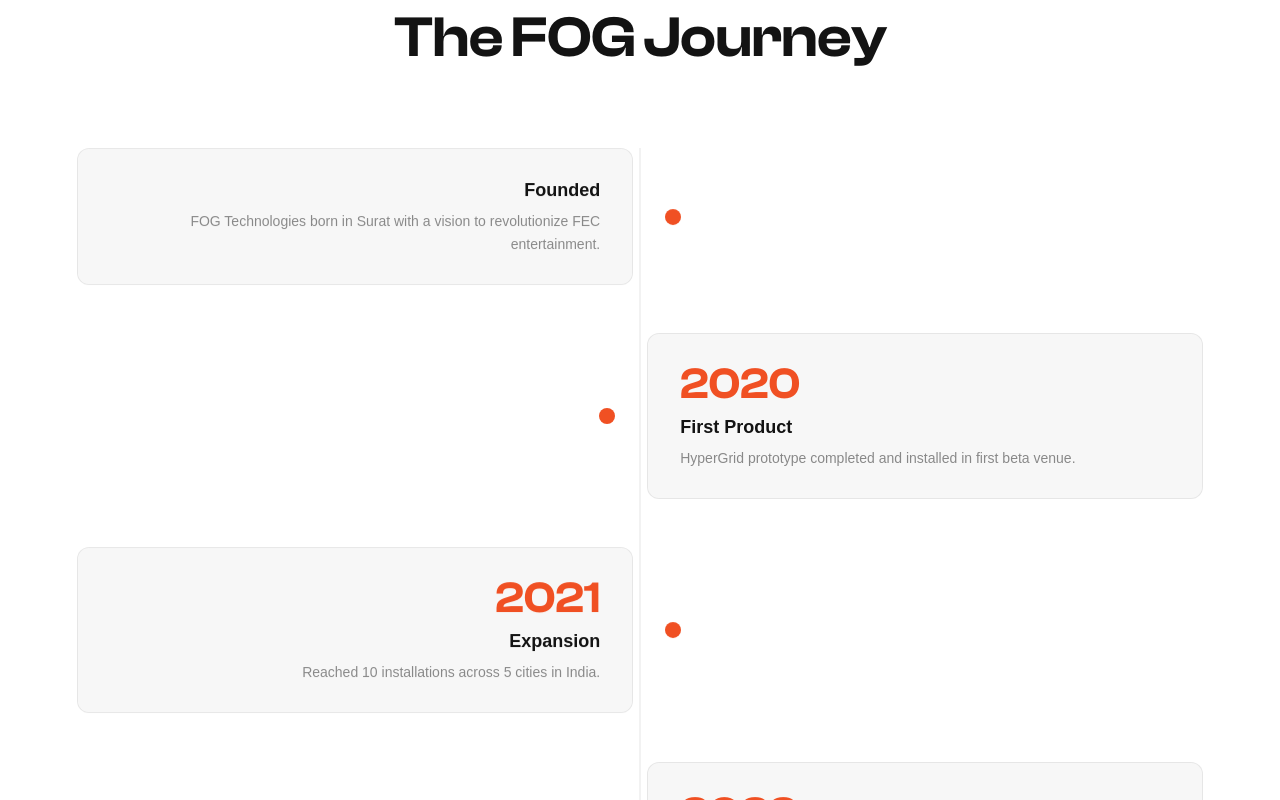
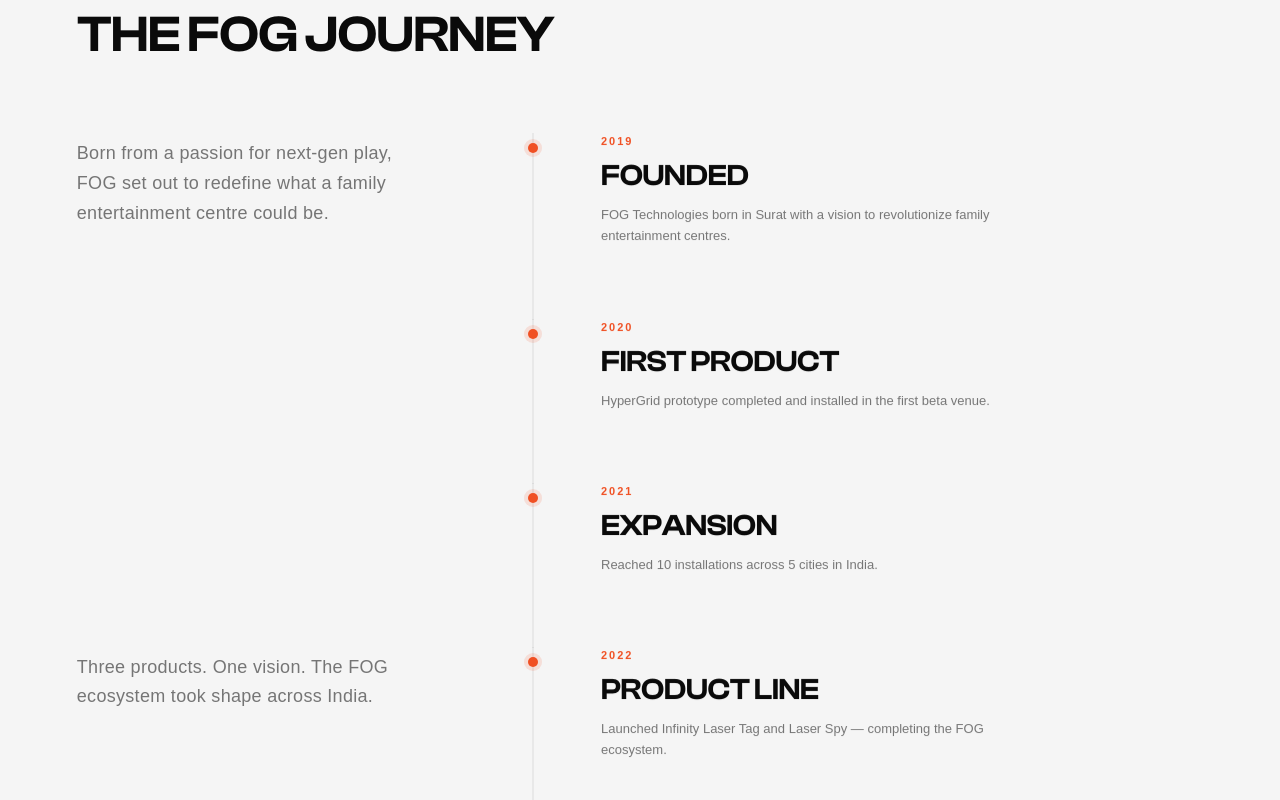
Before and after one commit to anusha342/fog-website-redesign, a Next.js app: page /about in a window 1280 px wide. Shown: the part 2040-2840 px from the top of the page. Built offline with nearby package versions, Linux system fonts and the light colour scheme; a web font is replaced by a local one.

Commit message:
style(about + team): section 4 timeline — 3-column grid layout with sparse left blurbs, left-align team title, rename to "Our Team";

```diff
--- a/app/about/AboutClient.tsx
+++ b/app/about/AboutClient.tsx
@@ -82,12 +82,12 @@
 ];
 
 const TIMELINE = [
-  { year: '',     title: 'Founded',        desc: 'FOG Technologies born in Surat with a vision to revolutionize FEC entertainment.', side: 'left', delay: '' },
-  { year: '2020', title: 'First Product',  desc: 'HyperGrid prototype completed and installed in first beta venue.',                  side: 'right', delay: '0.1' },
-  { year: '2021', title: 'Expansion',      desc: 'Reached 10 installations across 5 cities in India.',                               side: 'left',  delay: '0.05' },
-  { year: '2022', title: 'Product Line',   desc: 'Launched Infinity Laser Tag and Laser Spy attractions.',                           side: 'right', delay: '0.1' },
-  { year: '2023', title: 'AI Integration', desc: 'Introduced Statue Game with computer vision technology.',                          side: 'left',  delay: '0.05' },
-  { year: '2024', title: 'Global',         desc: 'Announced international expansion into UAE, Singapore, and UK.',                   side: 'right', delay: '0.1' },
+  { year: '2019', title: 'Founded',        desc: 'FOG Technologies born in Surat with a vision to revolutionize family entertainment centres.',    blurb: 'Born from a passion for next-gen play, FOG set out to redefine what a family entertainment centre could be.' },
+  { year: '2020', title: 'First Product',  desc: 'HyperGrid prototype completed and installed in the first beta venue.',                           blurb: '' },
+  { year: '2021', title: 'Expansion',      desc: 'Reached 10 installations across 5 cities in India.',                                             blurb: '' },
+  { year: '2022', title: 'Product Line',   desc: 'Launched Infinity Laser Tag and Laser Spy — completing the FOG ecosystem.',                      blurb: 'Three products. One vision. The FOG ecosystem took shape across India.' },
+  { year: '2023', title: 'AI Integration', desc: 'Introduced Statue Game powered by real-time computer vision.',                                   blurb: '' },
+  { year: '2024', title: 'Global Reach',   desc: 'Expansion into UAE, Singapore, and UK — bringing FOG to 3 new continents.',                     blurb: '' },
 ];
 
 const TEAM = [
@@ -243,25 +243,30 @@
             </h2>
           </div>
 
-          <div className={styles.tlList}>
-            <div className={styles.tlLine} aria-hidden="true" />
+          <div className={styles.tlBody}>
+            {TIMELINE.map((item, i) => {
+              const isLast = i === TIMELINE.length - 1;
+              return (
+                <div key={i} className={styles.tlRow}>
+                  {/* Left — sparse contextual blurb */}
+                  <div className={styles.tlLeftCell}>
+                    {item.blurb && <p className={styles.tlBlurb}>{item.blurb}</p>}
+                  </div>
 
-            {TIMELINE.map((item, i) => (
-              <div
-                key={i}
-                className={`${styles.tlItem} ${item.side === 'right' ? styles.tlItemRight : styles.tlItemLeft}`}
-                data-reveal
-                {...(item.delay ? { 'data-reveal-delay': item.delay } : {})}
-              >
-                <div className={styles.tlContent}>
-                  {item.year && <span className={styles.tlYear}>{item.year}</span>}
-                  <h3 className={styles.tlTitle}>{item.title}</h3>
-                  <p className={styles.tlDesc}>{item.desc}</p>
+                  {/* Centre — continuous spine + accent dot */}
+                  <div className={`${styles.tlMidCell}${isLast ? ` ${styles.tlMidCellLast}` : ''}`}>
+                    <span className={styles.tlDot} aria-hidden="true" />
+                  </div>
+
+                  {/* Right — year badge, heading, description */}
+                  <div className={styles.tlRightCell} data-reveal>
+                    <span className={styles.tlYear}>{item.year}</span>
+                    <h3 className={styles.tlNodeTitle}>{item.title}</h3>
+                    <p className={styles.tlNodeDesc}>{item.desc}</p>
+                  </div>
                 </div>
-                <div className={styles.tlDot} aria-hidden="true" />
-                <div className={styles.tlSpacer} />
-              </div>
-            ))}
+              );
+            })}
           </div>
         </div>
       </section>
@@ -271,7 +276,7 @@
         <div className={styles.teamInner}>
           <div className={styles.teamHeader}>
             <h2 className={styles.teamTitle} data-reveal data-reveal-delay="0.1">
-              The Team Behind FOG
+              Our Team
             </h2>
           </div>
           <div className={styles.teamGrid}>
--- a/app/about/about.module.css
+++ b/app/about/about.module.css
@@ -455,57 +455,151 @@
 }
 
 /* ═══════════════════════════════════════
-   4. TIMELINE
+   4. TIMELINE — THE FOG JOURNEY
 ═══════════════════════════════════════ */
 .timeline {
-  background: #ffffff;
+  background: var(--surface);
   width: 100%;
   padding: 100px clamp(24px, 6vw, 96px);
 }
 .timelineInner { max-width: 1440px; margin: 0 auto; }
-.tlHeader { text-align: center; margin-bottom: 80px; }
+
+/* Section header — left-aligned */
+.tlHeader { margin-bottom: 72px; }
+.tlEyebrow {
+  font-family: 'GoogleSans', sans-serif;
+  font-size: clamp(10px, 1vw, 13px);
+  font-weight: 500;
+  letter-spacing: 4px;
+  text-transform: uppercase;
+  color: var(--accent);
+  margin: 0 0 12px;
+  line-height: 1;
+}
 .timelineTitle {
-  font-family: 'ClashDisplay', 'GoogleSans', sans-serif;
-  font-size: clamp(34px, 4.5vw, 58px);
+  font-family: 'ClashDisplay', sans-serif;
+  font-size: clamp(28px, 4vw, 56px);
   font-weight: 700;
   line-height: 1.05;
   letter-spacing: -0.5px;
-  color: var(--dark);
-  margin: 0 0 32px;
+  text-transform: uppercase;
+  color: #0a0a0a;
+  margin: 0;
 }
-.tlList { position: relative; display: flex; flex-direction: column; gap: 48px; }
-.tlLine {
+
+/* 3-column grid: [sparse desc] [dot+line] [year+content]
+   display:contents on .tlRow makes it transparent to the grid —
+   its 3 children flow directly into the parent columns             */
+.tlBody { display: grid; grid-template-columns: 2fr 56px 3fr; }
+.tlRow  { display: contents; }
+
+/* ── Left column — contextual blurbs (sparse, not every node) ── */
+.tlLeftCell {
+  padding: 6px 56px 72px 0;
+  display: flex;
+  align-items: flex-start;
+  overflow: hidden;   /* needed when column collapses to 0 on mobile */
+}
+.tlBlurb {
+  font-family: 'GoogleSans', sans-serif;
+  font-size: clamp(14px, 1.6vw, 18px);
+  font-weight: 300;
+  line-height: 1.65;
+  letter-spacing: 0.3px;
+  color: rgba(0,0,0,0.52);
+  max-width: 340px;
+  margin: 0;
+}
+.tlBlurbAccent { color: var(--accent); font-weight: 500; }
+
+/* ── Center column — continuous line + dots ── */
+.tlMidCell {
+  position: relative;
+  display: flex;
+  justify-content: center;
+  align-items: flex-start;
+}
+/* The vertical spine */
+.tlMidCell::before {
+  content: '';
   position: absolute;
-  left: 50%; top: 0; bottom: 0;
+  top: 0; bottom: -1px;    /* -1px bleed kills visible gap between rows */
+  left: 50%;
+  transform: translateX(-50%);
   width: 1px;
   background: rgba(0,0,0,0.1);
-  transform: translateX(-50%);
-  display: none;
+  z-index: 0;
 }
-.tlItem { display: flex; flex-direction: column; align-items: stretch; }
-.tlDot    { display: none; }
-.tlSpacer { display: none; }
+/* Last node: line ends at dot centre, not below */
+.tlMidCellLast::before { bottom: 50%; }
 
-.tlContent {
-  flex: 1;
-  padding: 28px 32px;
-  background: rgba(0,0,0,0.03);
-  border: 1px solid rgba(0,0,0,0.07);
-  border-radius: 12px;
-  transition: border-color 0.25s ease, background 0.25s ease;
+/* The dot */
+.tlDot {
+  width: 10px; height: 10px;
+  border-radius: 50%;
+  background: var(--accent);
+  position: relative; z-index: 1;
+  margin-top: 10px;
+  flex-shrink: 0;
+  box-shadow: 0 0 0 4px rgba(240,80,35,0.14);
+  transition: box-shadow 0.25s ease, transform 0.25s ease;
 }
-.tlContent:hover { border-color: rgba(240,80,35,0.2); background: rgba(240,80,35,0.03); }
+.tlMidCell:hover .tlDot {
+  box-shadow: 0 0 0 8px rgba(240,80,35,0.1);
+  transform: scale(1.35);
+}
+@media (prefers-reduced-motion: reduce) {
+  .tlDot { transition: none; }
+  .tlMidCell:hover .tlDot { transform: none; }
+}
+
+/* ── Right column — year badge, H2-weight title, body desc ── */
+.tlRightCell { padding: 0 0 72px 40px; }
+
+/* Year — XS SM badge per design-CLAUDE.md */
 .tlYear {
   display: block;
-  font-family: 'ClashDisplay', 'GoogleSans', sans-serif;
-  font-size: clamp(32px, 3.5vw, 44px);
+  font-family: 'GoogleSans', sans-serif;
+  font-size: 11px;
   font-weight: 700;
+  letter-spacing: 2px;
+  text-transform: uppercase;
   color: var(--accent);
-  line-height: 1;
   margin-bottom: 8px;
 }
-.tlTitle { font-size: 18px; font-weight: 700; color: var(--dark); margin: 0 0 6px; }
-.tlDesc  { font-size: 14px; line-height: 1.65; color: rgba(0,0,0,0.45); margin: 0; }
+/* Node heading — H2 spec (clamp 20–30px) per design-CLAUDE.md */
+.tlNodeTitle {
+  font-family: 'ClashDisplay', sans-serif;
+  font-size: clamp(20px, 2.5vw, 30px);
+  font-weight: 700;
+  line-height: 1.2;
+  letter-spacing: -0.3px;
+  text-transform: uppercase;
+  color: #0a0a0a;
+  margin: 0 0 10px;
+}
+/* Body standard */
+.tlNodeDesc {
+  font-family: 'GoogleSans', sans-serif;
+  font-size: 13px;
+  font-weight: 400;
+  line-height: 1.65;
+  color: rgba(0,0,0,0.52);
+  margin: 0;
+  max-width: 440px;
+}
+
+/* ── Timeline responsive ── */
+@media (max-width: 960px) {
+  /* Left column collapses to 0; cells still occupy grid slot */
+  .tlBody { grid-template-columns: 0 48px 1fr; }
+  .tlLeftCell { padding: 0; }
+  .tlRightCell { padding-left: 28px; }
+}
+@media (max-width: 640px) {
+  .tlBody { grid-template-columns: 0 36px 1fr; }
+  .tlRightCell { padding-left: 20px; padding-bottom: 48px; }
+}
 
 /* ═══════════════════════════════════════
    5. TEAM
@@ -516,7 +610,7 @@
   padding: 100px clamp(24px, 6vw, 96px);
 }
 .teamInner  { max-width: 1440px; margin: 0 auto; }
-.teamHeader { text-align: center; margin-bottom: 64px; }
+.teamHeader { text-align: left; margin-bottom: 64px; }
 .teamTitle {
   font-family: 'ClashDisplay', 'GoogleSans', sans-serif;
   font-size: clamp(34px, 4.5vw, 58px);
@@ -548,21 +642,6 @@
 /* ═══════════════════════════════════════
    RESPONSIVE
 ═══════════════════════════════════════ */
-@media (min-width: 768px) {
-  .tlLine { display: block; }
-  .tlDot {
-    display: block;
-    width: 16px; height: 16px;
-    border-radius: 50%;
-    background: var(--accent);
-    position: relative; z-index: 10; flex-shrink: 0;
-  }
-  .tlSpacer { display: block; flex: 1; }
-  .tlItem { flex-direction: row; align-items: center; gap: 32px; }
-  .tlItemRight { flex-direction: row-reverse; }
-  .tlItemLeft  .tlContent { text-align: right; }
-  .tlItemRight .tlContent { text-align: left; }
-}
 @media (max-width: 1100px) {
   .drivesGrid { grid-template-columns: repeat(2, 1fr); }
   .teamGrid   { grid-template-columns: repeat(2, 1fr); }
```
Also changed, not shown: 1 other file (tests, documents, lock files or other folders).
